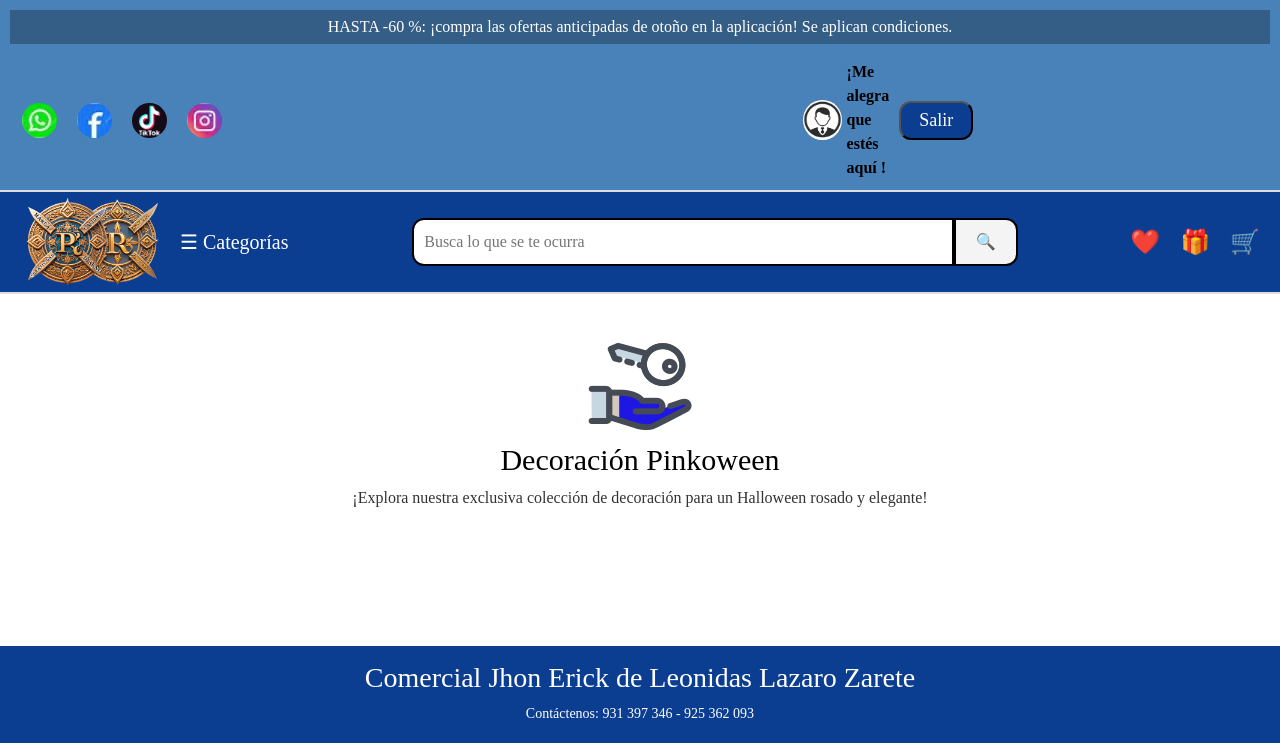
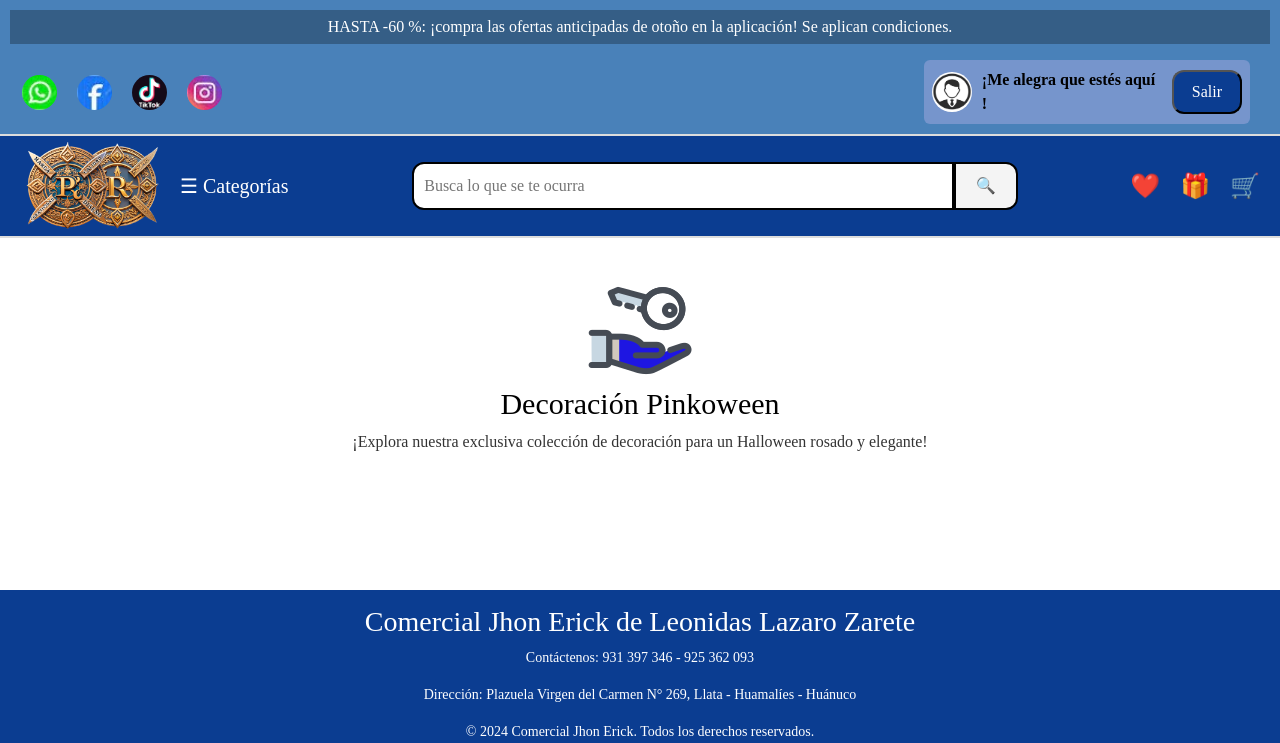
Before and after one commit to abdiel-ruben/proyecto-picon, a React (Vite) app: page /decoracion-pinkoween in a window 1280 px wide. Shown: the top 743 px of the page. Built offline with nearby package versions, Linux system fonts and the light colour scheme; no server answers.

Commit message:
Descripcion que cambios realizaste

```diff
--- a/src/home.css
+++ b/src/home.css
@@ -190,29 +190,35 @@
     margin-right: 20px;
 }
 .usuario-ingresado {
-    text-align: left;
+    background-color: #7695cc;
+    margin-left: 55%;
     display: flex;
     align-items: center;
+    justify-content: center; /* Alinea los elementos de forma equilibrada */
+    text-align: left;
+    padding: 8px; /* Añade un poco de padding para dar espacio */
+    width: 100%; /* Ocupa todo el ancho del contenedor */
+    border-radius: 6px;
 }
+
 .user-icon {
     width: 40px;
     height: 40px;
-    margin-left: 180%;
-    margin-right: 5px;
+    margin-right: 10px; /* Ajusta el margen para separar el icono del texto */
     border-radius: 50%;
 }
 
 .btnsalir {
     background-color: #0B3D91;
     color: white;
-    padding-left: 18px;
-    padding-right: 18px;
-    padding-top: 4px;
-    padding-bottom: 4px;
+    padding: 8px 18px; /* Simplifica el padding */
     border-radius: 12px;
-    font-size: 18px;
-    margin-left: 10px;
+    font-size: 16px; /* Ajusta el tamaño de la fuente */
+    margin-left: 10px; /* Asegura una separación ligera entre el texto y el botón */
+    cursor: pointer; /* Añade un cursor de puntero para indicar que es clicable */
 }
+
+
 
 .btnsalir:hover {
     background-color: #c7ad05;
@@ -402,9 +408,15 @@
         margin-left: 5px;
     }
     .usuario-ingresado {
-        text-align: center;
-        display: center;
+        background-color: #7695cc;
+        margin-left: 2%;
+        display: flex;
         align-items: center;
+        justify-content: center; /* Alinea los elementos de forma equilibrada */
+        text-align: left;
+        padding: 8px; /* Añade un poco de padding para dar espacio */
+        width: 100%; /* Ocupa todo el ancho del contenedor */
+        border-radius: 6px;
     }
     .user-icon {
         width: 30px;
```
